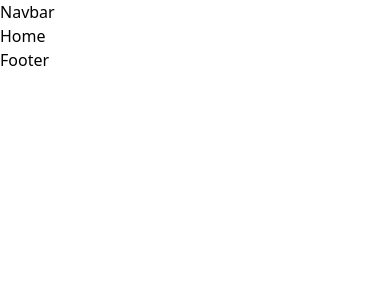
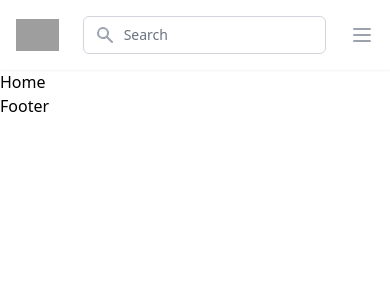
Before and after one commit to ortizfram/blog-django-rest-framework-react, a React (Create React App) app: page / in a window 390 px wide. Shown: the top 300 px of the page. Built offline with nearby package versions, Linux system fonts and the light colour scheme; grey boxes are pictures that could not be loaded; what tailwindcss-question-mark would draw is missing.

Commit message:
navbar comp

```diff
--- a/package.json
+++ b/package.json
@@ -3,6 +3,8 @@
   "version": "0.1.0",
   "private": true,
   "dependencies": {
+    "@headlessui/react": "^1.7.16",
+    "@heroicons/react": "^1.0.6",
     "@tailwindcss/aspect-ratio": "^0.4.2",
     "@tailwindcss/forms": "^0.5.4",
     "@tailwindcss/line-clamp": "^0.4.4",
--- a/src/components/navegation/Navbar.js
+++ b/src/components/navegation/Navbar.js
@@ -1,8 +1,200 @@
+import { Fragment } from 'react'
+import { Menu, Popover, Transition } from '@headlessui/react'
+import { SearchIcon } from '@heroicons/react/solid'
+import { BellIcon, MenuIcon, XIcon } from '@heroicons/react/outline'
+
+
+const user = {
+  name: 'Chelsea Hagon',
+  email: 'chelsea.hagon@example.com',
+  imageUrl:
+    'https://images.unsplash.com/photo-1550525811-e5869dd03032?ixlib=rb-1.2.1&ixid=eyJhcHBfaWQiOjEyMDd9&auto=format&fit=facearea&facepad=2&w=256&h=256&q=80',
+}
+
+const navigation = [
+  { name: 'Dashboard', href: '#', current: true },
+  { name: 'Calendar', href: '#', current: false },
+  { name: 'Teams', href: '#', current: false },
+  { name: 'Directory', href: '#', current: false },
+]
+const userNavigation = [
+  { name: 'Your Profile', href: '#' },
+  { name: 'Settings', href: '#' },
+  { name: 'Sign out', href: '#' },
+]
+
+function classNames(...classes) {
+  return classes.filter(Boolean).join(' ')
+}
+
+
+
 function Navbar() {
     return (
       <div>
-        Navbar
-      </div>
+      {/* When the mobile menu is open, add `overflow-hidden` to the `body` element to prevent double scrollbars */}
+      <Popover
+        as="header"
+        className={({ open }) =>
+          classNames(
+            open ? 'fixed inset-0 z-40 overflow-y-auto' : '',
+            'bg-white shadow-sm lg:static lg:overflow-y-visible'
+          )
+        }
+      >
+        {({ open }) => (
+          <>
+            <div className="max-w-7xl mx-auto px-4 sm:px-6 lg:px-8">
+              <div className="relative flex justify-between xl:grid xl:grid-cols-12 lg:gap-8">
+                <div className="flex md:absolute md:left-0 md:inset-y-0 lg:static xl:col-span-2">
+                  <div className="flex-shrink-0 flex items-center">
+                    <a href="#">
+                      <img
+                        className="block h-8 w-auto"
+                        src="https://tailwindui.com/img/logos/workflow-mark.svg?color=indigo&shade=600"
+                        alt="Workflow"
+                      />
+                    </a>
+                  </div>
+                </div>
+                <div className="min-w-0 flex-1 md:px-8 lg:px-0 xl:col-span-6">
+                  <div className="flex items-center px-6 py-4 md:max-w-3xl md:mx-auto lg:max-w-none lg:mx-0 xl:px-0">
+                    <div className="w-full">
+                      <label htmlFor="search" className="sr-only">
+                        Search
+                      </label>
+                      <div className="relative">
+                        <div className="pointer-events-none absolute inset-y-0 left-0 pl-3 flex items-center">
+                          <SearchIcon className="h-5 w-5 text-gray-400" aria-hidden="true" />
+                        </div>
+                        <input
+                          id="search"
+                          name="search"
+                          className="block w-full bg-white border border-gray-300 rounded-md py-2 pl-10 pr-3 text-sm placeholder-gray-500 focus:outline-none focus:text-gray-900 focus:placeholder-gray-400 focus:ring-1 focus:ring-indigo-500 focus:border-indigo-500 sm:text-sm"
+                          placeholder="Search"
+                          type="search"
+                        />
+                      </div>
+                    </div>
+                  </div>
+                </div>
+                <div className="flex items-center md:absolute md:right-0 md:inset-y-0 lg:hidden">
+                  {/* Mobile menu button */}
+                  <Popover.Button className="-mx-2 rounded-md p-2 inline-flex items-center justify-center text-gray-400 hover:bg-gray-100 hover:text-gray-500 focus:outline-none focus:ring-2 focus:ring-inset focus:ring-indigo-500">
+                    <span className="sr-only">Open menu</span>
+                    {open ? (
+                      <XIcon className="block h-6 w-6" aria-hidden="true" />
+                    ) : (
+                      <MenuIcon className="block h-6 w-6" aria-hidden="true" />
+                    )}
+                  </Popover.Button>
+                </div>
+                <div className="hidden lg:flex lg:items-center lg:justify-end xl:col-span-4">
+                  <a
+                    href="#"
+                    className="ml-5 flex-shrink-0 bg-white rounded-full p-1 text-gray-400 hover:text-gray-500 focus:outline-none focus:ring-2 focus:ring-offset-2 focus:ring-indigo-500"
+                  >
+                    <span className="sr-only">View notifications</span>
+                    <BellIcon className="h-6 w-6" aria-hidden="true" />
+                  </a>
+
+                  {/* Profile dropdown */}
+                  <Menu as="div" className="flex-shrink-0 relative ml-5">
+                    <div>
+                      <Menu.Button className="bg-white rounded-full flex focus:outline-none focus:ring-2 focus:ring-offset-2 focus:ring-indigo-500">
+                        <span className="sr-only">Open user menu</span>
+                        <img className="h-8 w-8 rounded-full" src={user.imageUrl} alt="" />
+                      </Menu.Button>
+                    </div>
+                    <Transition
+                      as={Fragment}
+                      enter="transition ease-out duration-100"
+                      enterFrom="transform opacity-0 scale-95"
+                      enterTo="transform opacity-100 scale-100"
+                      leave="transition ease-in duration-75"
+                      leaveFrom="transform opacity-100 scale-100"
+                      leaveTo="transform opacity-0 scale-95"
+                    >
+                      <Menu.Items className="origin-top-right absolute z-10 right-0 mt-2 w-48 rounded-md shadow-lg bg-white ring-1 ring-black ring-opacity-5 py-1 focus:outline-none">
+                        {userNavigation.map((item) => (
+                          <Menu.Item key={item.name}>
+                            {({ active }) => (
+                              <a
+                                href={item.href}
+                                className={classNames(
+                                  active ? 'bg-gray-100' : '',
+                                  'block py-2 px-4 text-sm text-gray-700'
+                                )}
+                              >
+                                {item.name}
+                              </a>
+                            )}
+                          </Menu.Item>
+                        ))}
+                      </Menu.Items>
+                    </Transition>
+                  </Menu>
+
+                  <a
+                    href="#"
+                    className="ml-6 inline-flex items-center px-4 py-2 border border-transparent text-sm font-medium rounded-md shadow-sm text-white bg-indigo-600 hover:bg-indigo-700 focus:outline-none focus:ring-2 focus:ring-offset-2 focus:ring-indigo-500"
+                  >
+                    New Project
+                  </a>
+                </div>
+              </div>
+            </div>
+
+            <Popover.Panel as="nav" className="lg:hidden" aria-label="Global">
+              <div className="max-w-3xl mx-auto px-2 pt-2 pb-3 space-y-1 sm:px-4">
+                {navigation.map((item) => (
+                  <a
+                    key={item.name}
+                    href={item.href}
+                    aria-current={item.current ? 'page' : undefined}
+                    className={classNames(
+                      item.current ? 'bg-gray-100 text-gray-900' : 'hover:bg-gray-50',
+                      'block rounded-md py-2 px-3 text-base font-medium'
+                    )}
+                  >
+                    {item.name}
+                  </a>
+                ))}
+              </div>
+              <div className="border-t border-gray-200 pt-4 pb-3">
+                <div className="max-w-3xl mx-auto px-4 flex items-center sm:px-6">
+                  <div className="flex-shrink-0">
+                    <img className="h-10 w-10 rounded-full" src={user.imageUrl} alt="" />
+                  </div>
+                  <div className="ml-3">
+                    <div className="text-base font-medium text-gray-800">{user.name}</div>
+                    <div className="text-sm font-medium text-gray-500">{user.email}</div>
+                  </div>
+                  <button
+                    type="button"
+                    className="ml-auto flex-shrink-0 bg-white rounded-full p-1 text-gray-400 hover:text-gray-500 focus:outline-none focus:ring-2 focus:ring-offset-2 focus:ring-indigo-500"
+                  >
+                    <span className="sr-only">View notifications</span>
+                    <BellIcon className="h-6 w-6" aria-hidden="true" />
+                  </button>
+                </div>
+                <div className="mt-3 max-w-3xl mx-auto px-2 space-y-1 sm:px-4">
+                  {userNavigation.map((item) => (
+                    <a
+                      key={item.name}
+                      href={item.href}
+                      className="block rounded-md py-2 px-3 text-base font-medium text-gray-500 hover:bg-gray-50 hover:text-gray-900"
+                    >
+                      {item.name}
+                    </a>
+                  ))}
+                </div>
+              </div>
+            </Popover.Panel>
+          </>
+        )}
+      </Popover>
+    </div>
     )
   }
 
```
Also changed, not shown: src/tailwind_components/navbar.md (+3 -2 lines), 1 other file (tests, documents, lock files or other folders).
